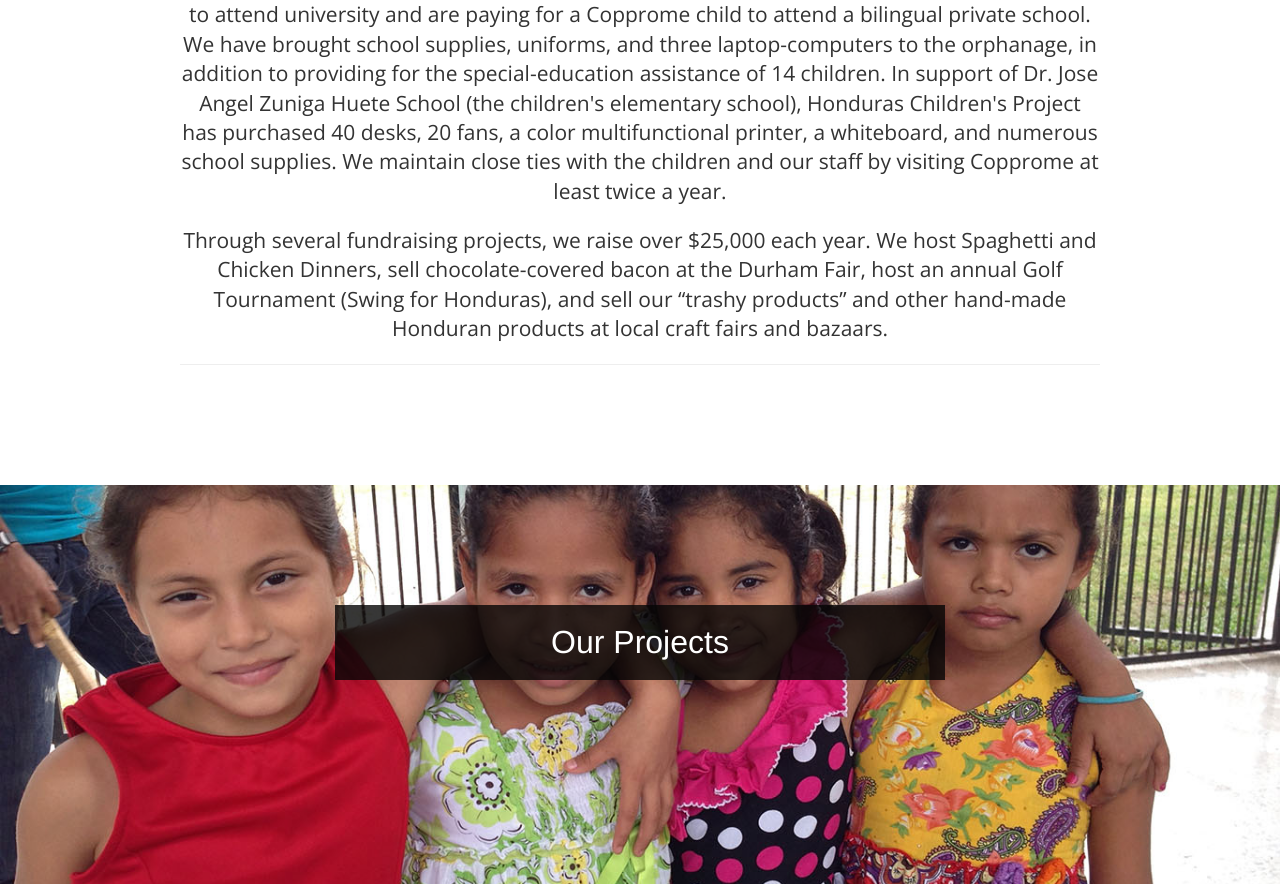
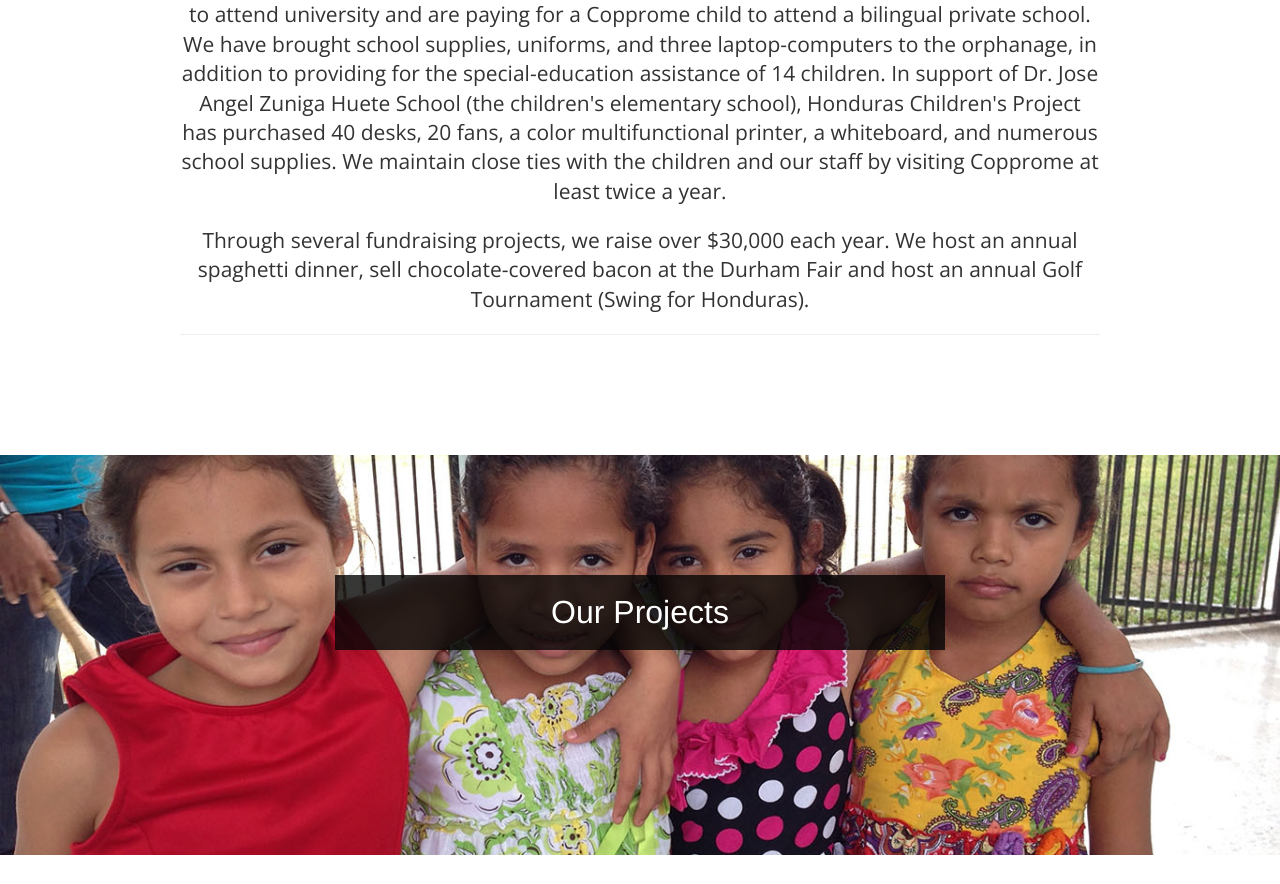
Before and after one commit to charlierproctor/honduraschildrensproject.org, a PHP site: page / in a window 1280 px wide. Shown: the part 1253-2137 px from the top of the page. Run offline with PHP 8.4, Linux system fonts and the light colour scheme; data that the repository does not hold is empty; some libraries are stand-ins or nearby versions.

Commit message:
update fundraisers

```diff
--- a/index.php
+++ b/index.php
@@ -184,7 +184,7 @@ Honduras Children's Project is a non-profit organization dedicated to improving
 Honduras Children’s Project has hired a teacher and two teaching assistants to work with the children in the after-school program. We are paying for Oscar Sanchez, a Copprome graduate, to attend university and are paying for a Copprome child to attend a bilingual private school. We have brought school supplies, uniforms, and three laptop-computers to the orphanage, in addition to providing for the special-education assistance of 14 children. In support of Dr. Jose Angel Zuniga Huete School (the children's elementary school), Honduras Children's Project has purchased 40 desks, 20 fans, a color multifunctional printer, a whiteboard, and numerous school supplies. We maintain close ties with the children and our staff by visiting Copprome at least twice a year.
 </p>
     <p class="lead text-center">
-Through several fundraising projects, we raise over $25,000 each year. We host Spaghetti and Chicken Dinners, sell chocolate-covered bacon at the Durham Fair, host an annual Golf Tournament (Swing for Honduras), and sell our “trashy products” and other hand-made Honduran products at local craft fairs and bazaars.
+Through several fundraising projects, we raise over $30,000 each year. We host an annual spaghetti dinner, sell chocolate-covered bacon at the Durham Fair and host an annual Golf Tournament (Swing for Honduras).
     </p>
     <hr>
 
```
